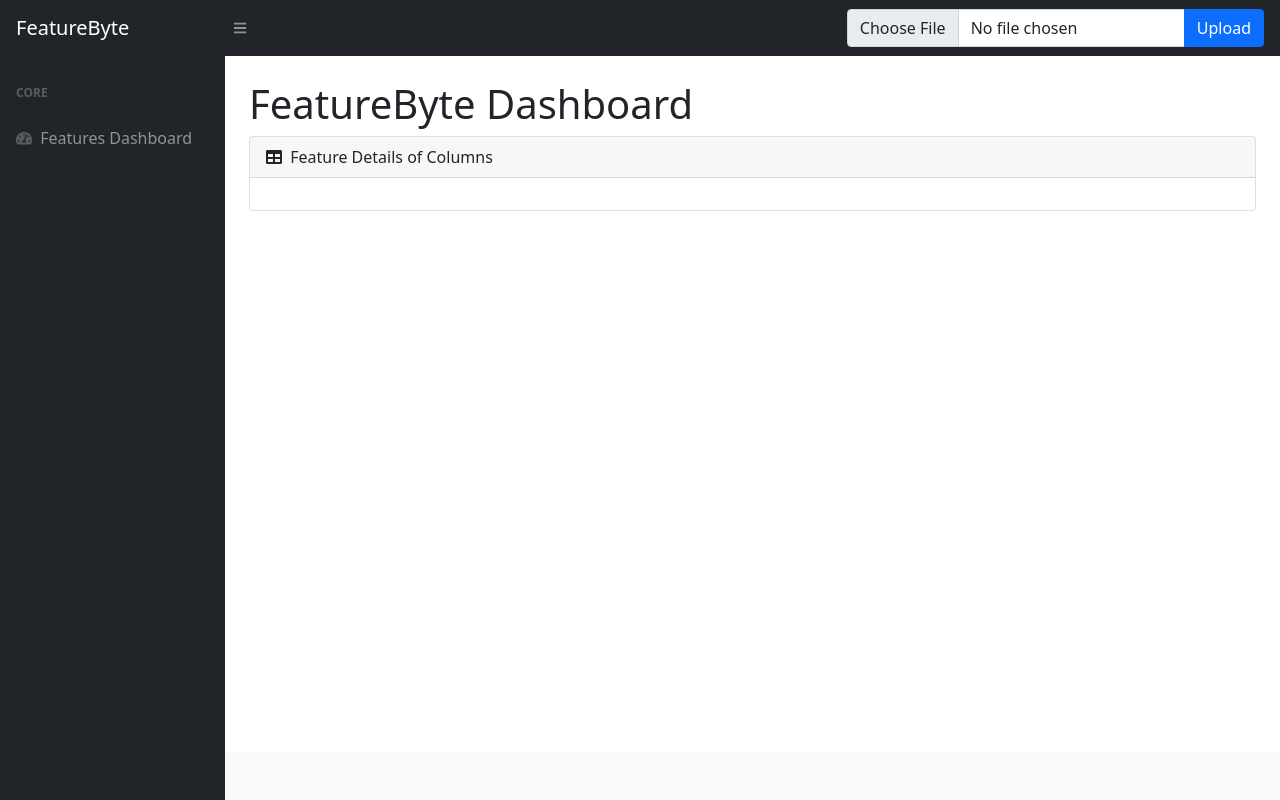
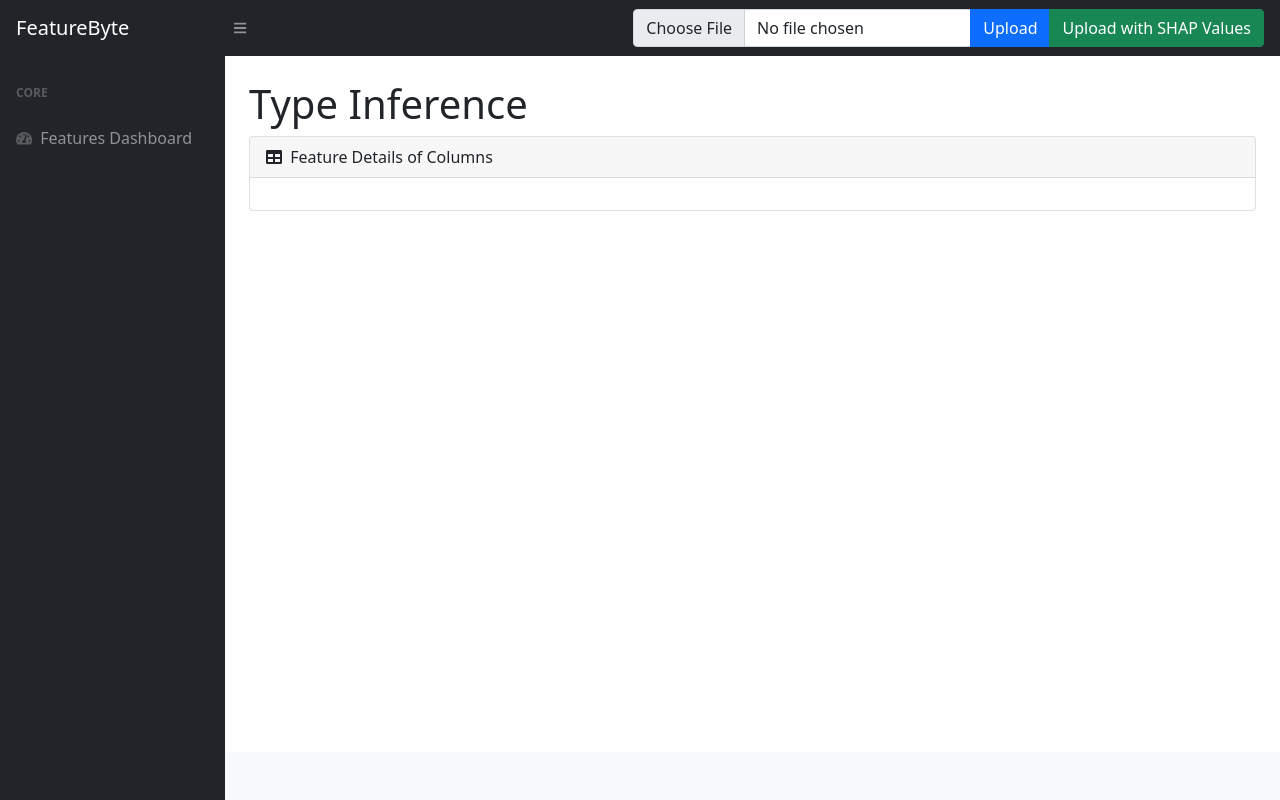
Before and after one commit to ahhuisg/fb-feature-infer, a Flask app: page / in a window 1280 px wide. Run offline with Flask 2, Linux system fonts and the light colour scheme; parts of the project's set-up code (start-up, migrations or seed data) failed here and were passed over; some libraries are stand-ins or nearby versions.

Commit message:
add predict probabilities and shap values

```diff
--- a/app.py
+++ b/app.py
@@ -3,7 +3,7 @@ import joblib
 
 from flask import Flask, render_template, request
 import pandas as pd
-
+import shap
 
 app = Flask(__name__,
             static_url_path='',
@@ -25,12 +25,16 @@ dict_int_label = {
 model_path = os.path.join(os.path.dirname(__file__), "artifacts", "model_rf.joblib")
 model = joblib.load(model_path)
 
+explainer = shap.TreeExplainer(model._best_model)
+
 fe_path = os.path.join(os.path.dirname(__file__), "artifacts", "featurizer.joblib")
 fe = joblib.load(fe_path)
 
 column_names = model.fe_columns
 column_names.insert(0, "Column Name")
 column_names.insert(1, "Predicted Column Type")
+column_names.insert(2, "Prediction Probability")
+column_names.append("attribute_name")
 
 
 @app.route("/")
@@ -40,22 +44,42 @@ def index():
 
 @app.route('/upload', methods=['GET', 'POST'])
 def upload_file():
+    #new_column_names = copy.deepcopy(column_names)
+
     items = []
     if request.method == 'POST':
+        shap_flag = False
+        if request.form['btnNavbarSearch'] == "Upload with SHAP Values":
+            shap_flag = True
+
         file = request.files["file"]
         df = pd.read_csv(file)
 
         attr_names = df.columns
         data_featurized = fe.featurize(df)
         y_rf = model.predict(data_featurized).tolist()
+        y_rf_probs = model.predict_proba(data_featurized).tolist()
 
         for ind, attr in enumerate(attr_names):
-            d = {'name': attr, 'type': dict_int_label[y_rf[ind]]}
-            f_dict = data_featurized.iloc[ind][:len(column_names)-2].to_dict()
+            percent = round(y_rf_probs[ind][y_rf[ind]], 3)
+            d = {'name': attr, 'type': dict_int_label[y_rf[ind]], 'prob': percent}
+            f_dict = data_featurized.iloc[ind][:25].to_dict()
+
+            if shap_flag:
+                all_shap_values = explainer.shap_values(data_featurized.iloc[ind], check_additivity=False)
+                shap_values = all_shap_values[y_rf[ind]][:25]
+                for i, key in enumerate(f_dict.keys()):
+                    f_dict[key] = f'{f_dict[key]} (SHAP Value: {shap_values[i]})'
+
+                f_dict['attribute_name'] = f'(SHAP Value: {sum(all_shap_values[y_rf[ind]][25:])})'
+            else:
+                f_dict['attribute_name'] = ""
+
             d.update(f_dict)
             items.append(d)
 
     return render_template("index.html", column_names=column_names, items=items)
 
+
 if __name__ == '__main__':
-   app.run(host="0.0.0.0", port=5001, debug=False)
+   app.run(host="0.0.0.0", port=5001, debug=True)
--- a/datazoo/model/random_forest.py
+++ b/datazoo/model/random_forest.py
@@ -34,6 +34,11 @@ class ZooRandomForest(ZooBase):
             x, _ = self._preprocess(x)
         return self._best_model.predict(x)
 
+    def predict_proba(self, x, training=False):
+        if training:
+            x, _ = self._preprocess(x)
+        return self._best_model.predict_proba(x)
+
     def score(self, x, y, training=False):
         if training:
             x, y = self._preprocess(x, y)
@@ -41,7 +46,6 @@ class ZooRandomForest(ZooBase):
 
     def _preprocess(self, x, y=None):
         x_new = self._feature_extraction(x)
-        #x_new = x_2.values
 
         y_new = None
         if y is not None:
--- a/requirements.txt
+++ b/requirements.txt
@@ -5,3 +5,4 @@ nltk==3.7
 logzero==1.7.0
 jupyter==1.0.0
 flask==2.0.3
+shap==0.40.0
--- a/web/templates/index.html
+++ b/web/templates/index.html
@@ -21,7 +21,8 @@
             <form class="d-none d-md-inline-block form-inline ms-auto me-0 me-md-3 my-2 my-md-0" method="POST" action="/upload" enctype="multipart/form-data">
                 <div class="input-group">
                     <input class="form-control" type="file" name="file" aria-describedby="btnNavbarSearch" />
-                    <input type = "submit" class="btn btn-primary" id="btnNavbarSearch" value="Upload"/>
+                    <input type = "submit" class="btn btn-primary" name="btnNavbarSearch" value="Upload"/>
+                    <input type = "submit" class="btn btn-success" name="btnNavbarSearch" value="Upload with SHAP Values"/>
                 </div>
             </form>
 
@@ -43,7 +44,7 @@
             <div id="layoutSidenav_content">
                 <main>
                     <div class="container-fluid px-4">
-                        <h1 class="mt-4">FeatureByte Dashboard</h1>
+                        <h1 class="mt-4">Type Inference</h1>
 
                         <div class="card mb-4">
                             <div class="card-header">
@@ -57,40 +58,6 @@
                                             {% for col_name in column_names %}
                                                 <th>{{col_name}}</th>
                                             {% endfor %}
-
-<!--                                             <th>Column Name</th>
-                                            <th>Column Type</th>
-
-                                            <th>total_vals</th>
-                                            <th>num_nans</th>
-                                            <th>%_nans</th>
-                                            <th>num_of_dist_val</th>
-                                            <th>%_dist_val</th>
-                                            <th>mean</th>
-                                            <th>std_dev</th>
-                                            <th>min_val</th>
-                                            <th>max_val</th>
-                                            <th>has_delimiters</th>
-                                            <th>has_url</th>
-                                            <th>has_email</th>
-                                            <th>has_date</th>
-
-                                            <th>mean_word_count</th>
-                                            <th>stdev_word_count</th>
-
-                                            <th>mean_stopword_total</th>
-                                            <th>stdev_stopword_total</th>
-
-                                            <th>mean_char_count</th>
-                                            <th>stdev_char_count</th>
-
-                                            <th>mean_whitespace_count</th>
-                                            <th>stdev_whitespace_count</th>
-
-                                            <th>mean_delim_count</th>
-                                            <th>stdev_delim_count</th>
-                                            <th>is_list</th>
-                                            <th>is_long_sentence</th>     -->
                                         </tr>
                                     </thead>
                                     <tbody>
```
Also changed, not shown: 1 other file.
